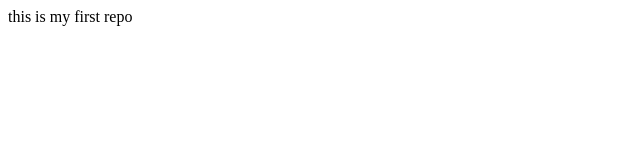
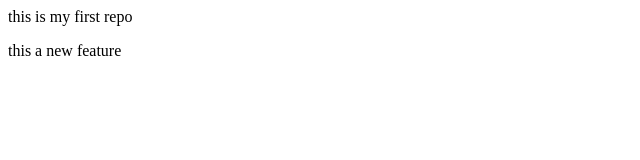
Before and after one commit to sahana196/LocalRepo, a plain HTML site: page index.html in a window 1280 px wide. Shown: the whole page, without its empty margins (0-640 px from the left). Drawn offline with Linux system fonts and the light colour scheme.

Commit message:
add new feature

```diff
--- a/index.html
+++ b/index.html
@@ -1,3 +1,6 @@
 <p>
     this is my first repo
 </p>
+<p>
+    this a new feature
+</p>
```
